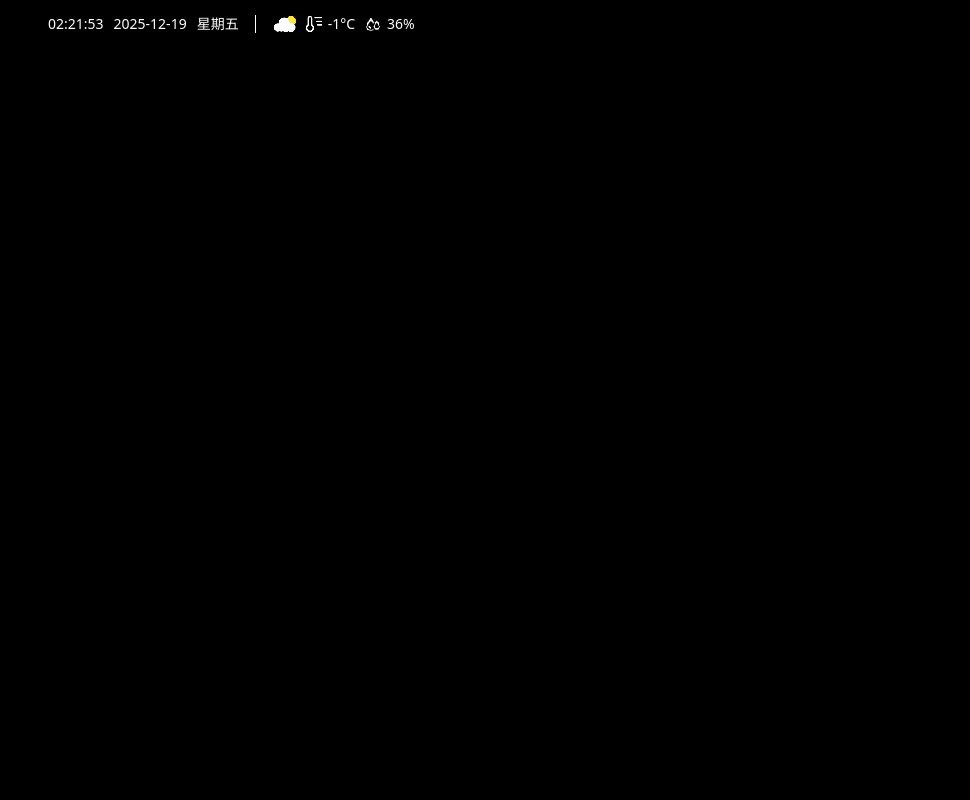
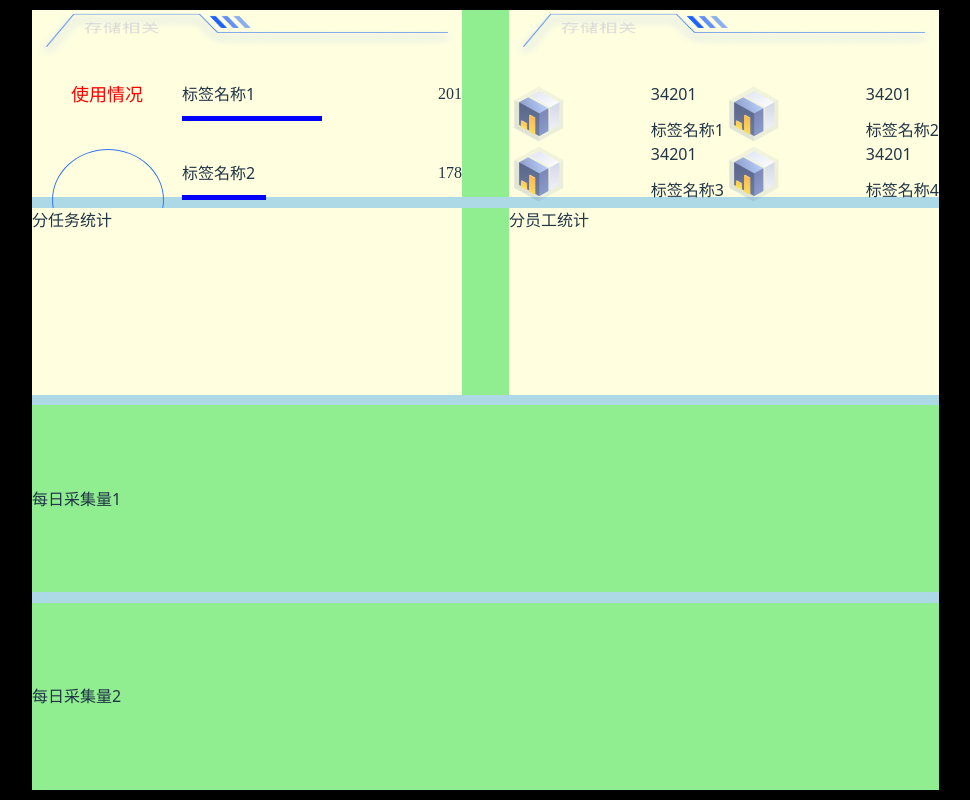
Before and after one commit to brookchenli/large-screen, a React (Vite) app: page / in a window 1280 px wide. Shown: the whole page, without its empty margins (26-996 px from the left). Built offline with nearby package versions, Linux system fonts and the light colour scheme.

Commit message:
feat:完善UI

```diff
--- a/src/components/main-screen/index.less
+++ b/src/components/main-screen/index.less
@@ -7,6 +7,40 @@
   margin: 0;
   padding: 10px 58px;
   box-sizing: border-box;
+
+  .main-screen-left {
+    width: 907px;
+    height: 100%;
+    background-color: lightblue;
+    display: flex;
+    flex-direction: column;
+    justify-content: space-between;
+    gap: px;
+
+    .row {
+      width: 100%;
+      height: 24%;
+      display: flex;
+      flex-direction: row;
+      justify-content: space-between;
+
+      align-content: center;
+      align-items: center;
+      background-color: lightgreen;
+
+      .col {
+        width: 430px;
+        height: 100%;
+        background-color: lightyellow;
+      }
+    }
+
+    .row2 {
+      width: 100%;
+      height: 100px;
+      background-color: lightcoral;
+    }
+  }
 
   .header {
     width: 100%;
--- a/src/components/main-screen/index.tsx
+++ b/src/components/main-screen/index.tsx
@@ -1,6 +1,8 @@
 import "./index.less";
 import { useState, useEffect } from "react";
 import Bar from "@/components/bar";
+import Storage from "@/components/storage";
+import Records from "@/components/records";
 const Index = () => {
   const [time, setTime] = useState(new Date());
   const [weather, setWeather] = useState({
@@ -19,7 +21,25 @@ const Index = () => {
 
   return (
     <div className="main-screen">
-      <Bar />
+      <div className="main-screen-left">
+        <div className="row">
+          <div className="col">
+            <Storage />
+          </div>
+          <div className="col">
+            <Records />
+          </div>
+        </div>
+        <div className="row">
+          <div className="col">分任务统计</div>
+          <div className="col">分员工统计</div>
+        </div>
+        <div className="row">每日采集量1</div>
+        <div className="row">每日采集量2</div>
+      </div>
+
+      {/* <Bar />
+      <Storage /> */}
       {/* <div className="header">
         <div className="header-left"></div>
         <div className="header-center"></div>
--- /dev/null
+++ b/src/components/panel/index.less
@@ -0,0 +1,25 @@
+.panel {
+  width: 100%;
+  height: 100%;
+  display: flex;
+  flex-direction: column;
+  gap: 20px;
+  //   background-color: blue;
+
+  .panel-header {
+    width: 100%;
+    height: 52px;
+    // background-color: red;
+
+    .panel-header-icon {
+      width: 100%;
+      height: 100%;
+    }
+  }
+
+  .panel-content {
+    width: 100%;
+    flex: 1;
+    // background-color: green;
+  }
+}
--- /dev/null
+++ b/src/components/panel/index.tsx
@@ -0,0 +1,18 @@
+import "./index.less";
+import storageIcon from "@/assets/storage_header.png";
+export default function Panel({
+  children,
+  title = "设置标题",
+}: {
+  children: React.ReactNode;
+  title: string;
+}) {
+  return (
+    <div className="panel">
+      <div className="panel-header">
+        <img src={storageIcon} alt="title" className="panel-header-icon" />
+      </div>
+      <div className="panel-content">{children}</div>
+    </div>
+  );
+}
--- /dev/null
+++ b/src/components/records/index.less
@@ -0,0 +1,26 @@
+.records {
+  width: 100%;
+  height: 100%;
+  display: grid;
+  grid-template-columns: repeat(2, 1fr);
+  grid-template-rows: repeat(2, 1fr);
+
+  .records-item {
+    display: flex;
+    flex-direction: row;
+    justify-content: space-between;
+    gap: 10px;
+
+    .records-item-icon {
+      width: 60px;
+      height: 60px;
+    }
+    .records-item-right {
+      display: flex;
+      flex-direction: column;
+      justify-content: space-between;
+      gap: 10px;
+    }
+    // background-color: red;
+  }
+}
--- /dev/null
+++ b/src/components/records/index.tsx
@@ -0,0 +1,43 @@
+import Panel from "@/components/panel";
+import "./index.less";
+import recordsIcon1 from "@/assets/records_icon1.png";
+
+export default function Records() {
+  const records = [
+    {
+      label: "标签名称1",
+      value: 34201,
+      icon: recordsIcon1,
+    },
+    {
+      label: "标签名称2",
+      value: 34201,
+      icon: recordsIcon1,
+    },
+    {
+      label: "标签名称3",
+      value: 34201,
+      icon: recordsIcon1,
+    },
+    {
+      label: "标签名称4",
+      value: 34201,
+      icon: recordsIcon1,
+    },
+  ];
+  return (
+    <Panel title="记录条数">
+      <div className="records">
+        {records.map((record) => (
+          <div className="records-item">
+            <img src={record.icon} alt="icon" className="records-item-icon" />
+            <div className="records-item-right">
+              <div className="records-item-right-value">{record.value}</div>
+              <div className="records-item-right-label">{record.label}</div>
+            </div>
+          </div>
+        ))}
+      </div>
+    </Panel>
+  );
+}
--- /dev/null
+++ b/src/components/storage/index.less
@@ -0,0 +1,71 @@
+.storage {
+  width: 100%;
+  height: 100%;
+  display: flex;
+  flex-direction: row;
+  justify-content: space-between;
+  align-items: center;
+
+  .storage-left {
+    width: 110px;
+    height: 100%;
+    margin-left: 20px;
+    margin-right: 20px;
+    font-family: "PingFang SC";
+    font-size: 18px;
+    font-weight: 400;
+    color: red;
+    text-align: center;
+
+    .storage-left-content-circle {
+      width: 110px;
+      height: 100px;
+      border-radius: 50%;
+      background-color: transparent;
+      margin-top: 40px;
+      border: 1px solid #3877f2;
+    }
+  }
+  .storage-right {
+    flex: 1;
+    height: 100%;
+    display: flex;
+    flex-direction: column;
+    justify-content: space-between;
+    gap: 10px;
+
+    .storage-right-bar-item {
+      width: 100%;
+      height: 100%;
+      display: flex;
+      flex-direction: column;
+      justify-content: space-between;
+      gap: 10px;
+
+      .storage-right-bar-item-top {
+        display: flex;
+        flex-direction: row;
+        justify-content: space-between;
+        align-items: center;
+        .storage-right-bar-item-top-label {
+          width: 100px;
+          height: 100%;
+        }
+        .storage-right-bar-item-top-value {
+          font-family: "PingFang SC";
+        }
+      }
+
+      .storage-right-bar-item-bottom {
+        width: 100%;
+        height: 5px;
+        margin-bottom: 30px;
+
+        .storage-right-bar-item-bottom-progress {
+          height: 100%;
+          background-color: blue;
+        }
+      }
+    }
+  }
+}
--- /dev/null
+++ b/src/components/storage/index.tsx
@@ -0,0 +1,52 @@
+import "./index.less";
+import Panel from "@/components/panel";
+
+interface BarItem {
+  label: string;
+  value: number;
+  color: string;
+  percentage: number;
+}
+
+export default function Storage() {
+  // 示例数据，实际应该从 API 获取
+  const usagePercentage = 50.0;
+  const barData: BarItem[] = [
+    { label: "标签名称1", value: 201, color: "#00BFFF", percentage: 50.0 }, // 蓝色
+    { label: "标签名称2", value: 178, color: "#00FF7F", percentage: 30.0 }, // 绿色
+    { label: "标签名称3", value: 189, color: "#FFA500", percentage: 50.0 }, // 橙色
+  ];
+
+  return (
+    <Panel title="存储相关">
+      <div className="storage">
+        <div className="storage-left">
+          <div className="storage-left-title">使用情况</div>
+          <div className="storage-left-content">
+            <div className="storage-left-content-circle"></div>
+          </div>
+        </div>
+        <div className="storage-right">
+          {barData.map((item) => (
+            <div className="storage-right-bar-item">
+              <div className="storage-right-bar-item-top">
+                <div className="storage-right-bar-item-top-label">
+                  {item.label}
+                </div>
+                <div className="storage-right-bar-item-top-value">
+                  {item.value}
+                </div>
+              </div>
+              <div className="storage-right-bar-item-bottom">
+                <div
+                  className="storage-right-bar-item-bottom-progress"
+                  style={{ width: `${item.percentage}%` }}
+                ></div>
+              </div>
+            </div>
+          ))}
+        </div>
+      </div>
+    </Panel>
+  );
+}
```
Also changed, not shown: src/assets/records_icon1.png (added), src/assets/storage_header.png (added).
